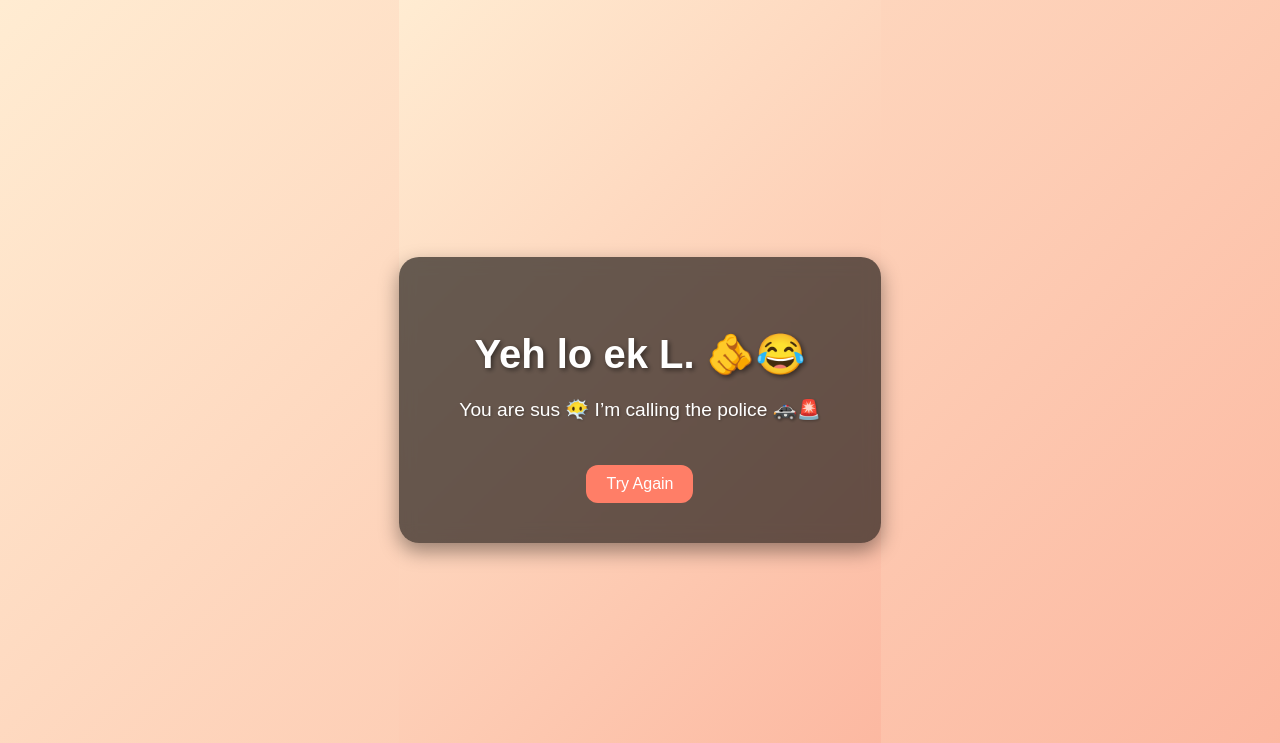
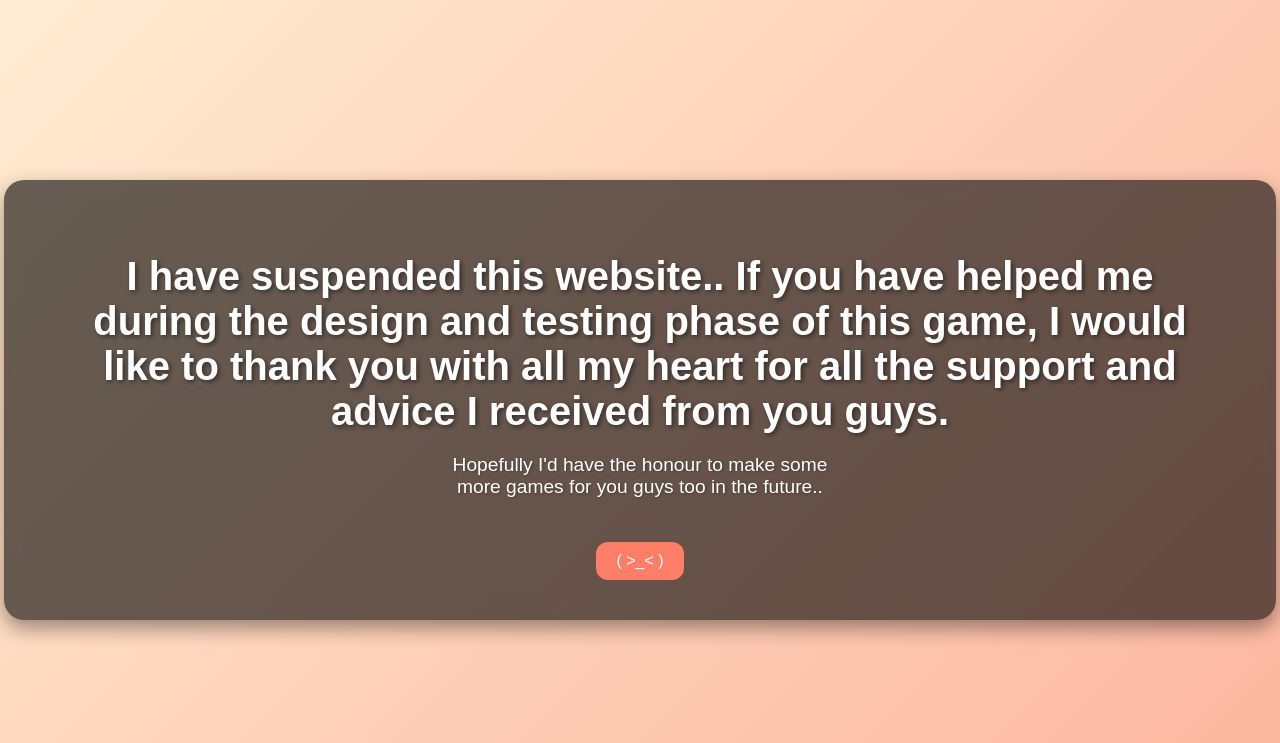
Before and after one commit to surajsamal00/TOH, a Django app: page /game/no-uses-left/ in a window 1280 px wide. Shown: the top 743 px of the page. Run offline with Django 5.2, Linux system fonts and the light colour scheme.

Commit message:
epic_day

```diff
--- a/game/templates/game/index.html
+++ b/game/templates/game/index.html
@@ -10,7 +10,7 @@
   <!-- Page Title -->
   <header>
     <h1>Tower of Hanoi</h1>
-    <p>Shoutout to my Financial Advisor</p>
+    <p>Finding order in chaos — one pattern at a time. 🔍✨</p>
   </header>
 
   <!-- Game Container -->
--- a/game/templates/game/no_uses_left.html
+++ b/game/templates/game/no_uses_left.html
@@ -72,13 +72,15 @@
 <body>
   <div class="message-box">
     <h2 id="randomMessage">{{ message }}</h2>
-    <p>You are sus 😶‍🌫️ I’m calling the police 🚓🚨</p>
-    <a href="{% url 'hanoi' %}">Try Again</a>
+    <p>Hopefully I'd have the honour to make some <br>more games for you guys too in the future.. </p>
+    <a href="{% url 'hanoi' %}">( >_< )</a>
+    {% comment %} try again button {% endcomment %}
   </div>
 
 <script>
     document.addEventListener("DOMContentLoaded", () => {
     const messages = [
+        "I have suspended this website.. If you have helped me during the design and testing phase of this game, I would like to thank you with all my heart for all the support and advice I received from you guys.",
         "Sussy baka detected. 🚨👀",
         "Kete khelibu ebe pai etiki thau, Gud Ni8 ❤️",
         "Mission failed. Go home and sleep. 😴",
@@ -137,18 +139,18 @@
         messageEl.style.opacity = 0;
 
         setTimeout(() => {
-        messageEl.innerText = messages[msgIndex];
+        messageEl.innerText = messages[0]; // using zero index for static
         messageEl.style.opacity = 1;
         }, 100);
     }
 
     // Show one immediately (without fade delay)
     const firstIndex = getNextIndex(messages.length);
-    messageEl.innerText = messages[firstIndex];
+    messageEl.innerText = messages[0]; // using zero index for static
     lastIndex = firstIndex;
 
-    setInterval(changeMessage, 5000);
-    });
+    {% comment %} setInterval(changeMessage, 5000); {% endcomment %}
+  });
 </script>
 
 
--- a/game/urls.py
+++ b/game/urls.py
@@ -3,6 +3,7 @@
 
 urlpatterns = [
     path("bakchod_game_hahaha/", views.game_view, name="hanoi"),
+    path("hanoi/", views.game_view, name="hanoi"),
     path("no-uses-left/", views.no_uses_left, name="no_uses_left"),
     path("set_uses/<int:value>/", views.set_uses, name="set_uses"),
     path("view_uses/", views.view_uses, name="view_uses"),
--- a/game/views.py
+++ b/game/views.py
@@ -8,6 +8,7 @@
     if not settings:
         # Create the singleton if it doesn't exist
         settings = GameSettings.objects.create(available_uses=1, special_message="")
+        settings.available_uses = 0
 
     if settings.available_uses <= 0:
         return redirect('no_uses_left')
```
Also changed, not shown: db.sqlite3.
